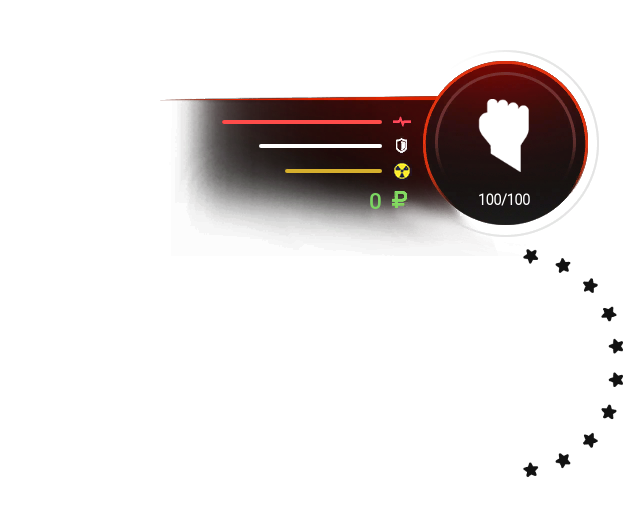
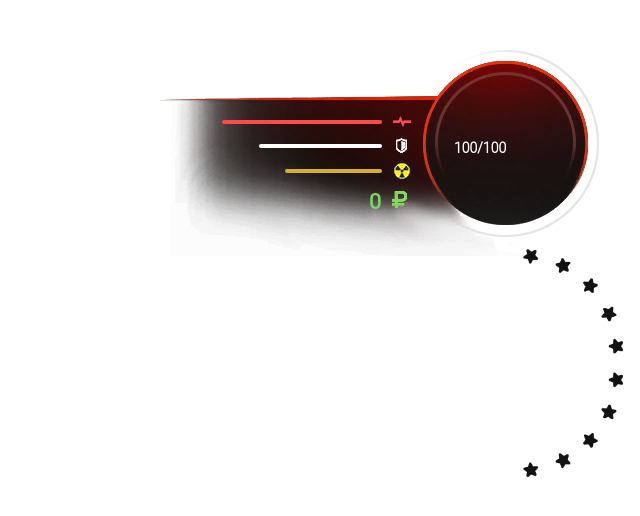
Before and after one commit to AndreMorella/gucci-samp.ru, a plain HTML site: page index.html in a window 1280 px wide. Shown: the whole page, without its empty margins (640-1280 px from the left). Drawn offline with Linux system fonts and the light colour scheme.

Commit message:
Update index.html

```diff
--- a/index.html
+++ b/index.html
@@ -20,7 +20,6 @@
 				<p align="right" id="money">0</p>
 			</div>
 			<div class="background__ammo">
-		<img class="guns" id="gunid" src="https://andremorella.github.io/gucci-samp.ru/image/guns/0.png" width="100px" />
 				<p align="center" id="ammo">100/100</p>
 			</div>
 		</div>
```
